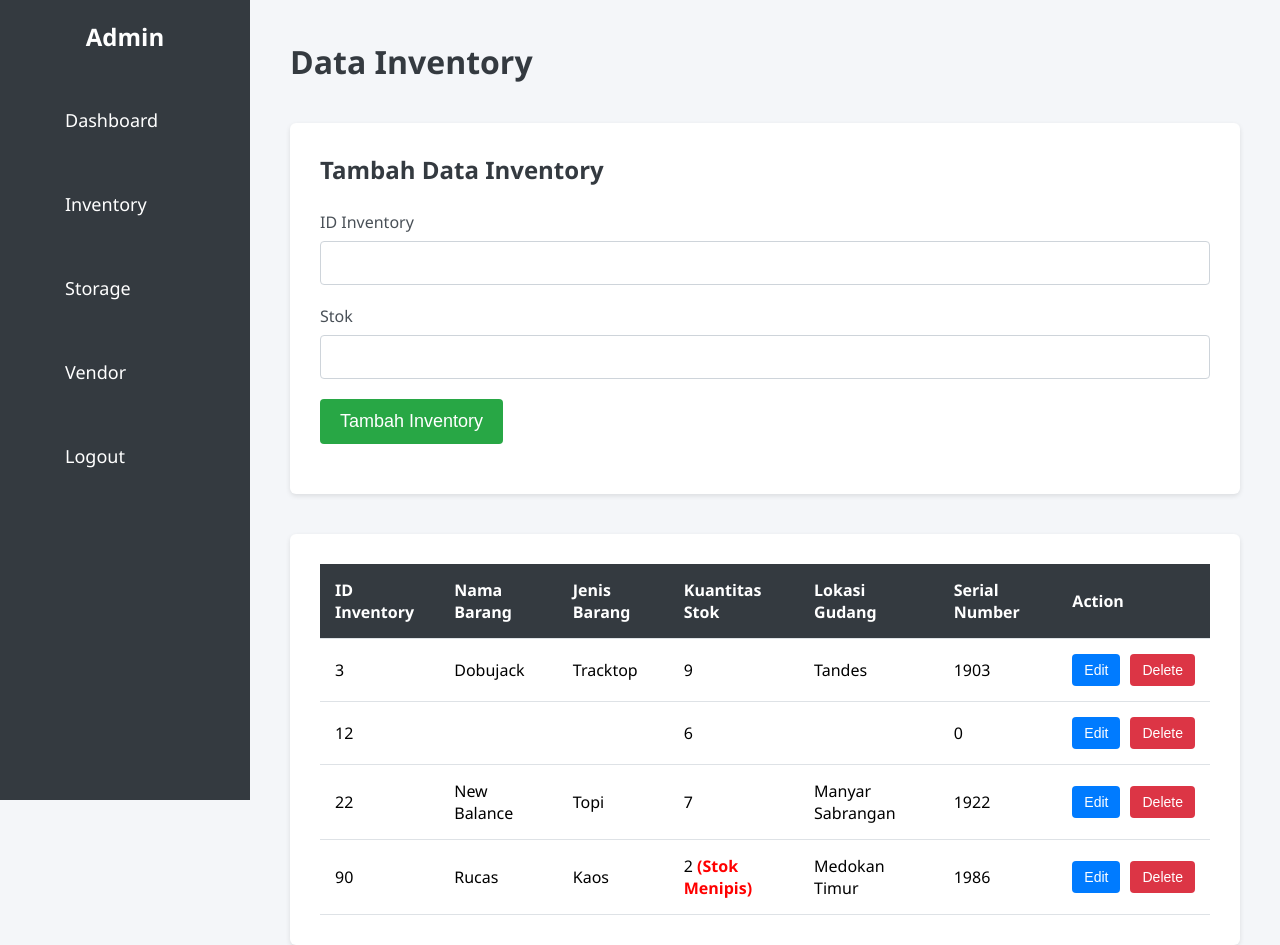
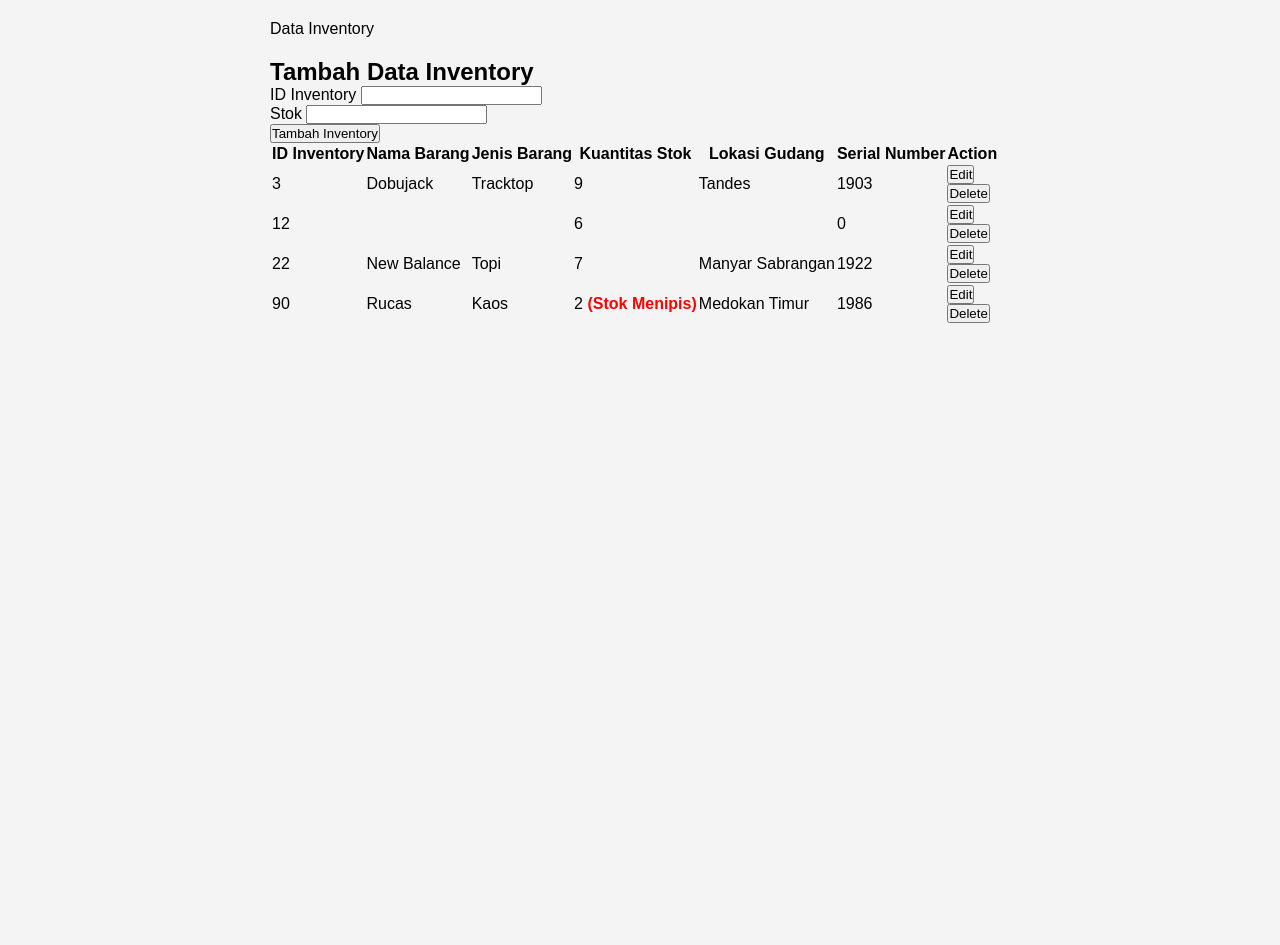
Before and after one commit to AndhikaPNloss/Tugas-LSP, a PHP site: page /inventory.php in a window 1280 px wide. After the commit the page ends 323 px from the top, so only its background shows below. Run offline with PHP 8.4, Linux system fonts and the light colour scheme; data comes from the database, SQL or seed files in the repository.

Commit message:
Add files via upload

```diff
--- a/inventory.php
+++ b/inventory.php
@@ -53,218 +53,6 @@ if ($_SERVER["REQUEST_METHOD"] == "POST") {
     <link rel="stylesheet" href="Dasboard.css"> <!-- Adjust according to your CSS file -->
     <style>
         /* Styles omitted for brevity */
-    </style>
-    <div class="sidebar">
-        <h2>Admin</h2>
-        <ul>
-            <li><a href="Dasboard.php"><i class="fas fa-tachometer-alt"></i> Dashboard</a></li>
-            <li><a href="inventory.php"><i class="fas fa-chalkboard-teacher"></i> Inventory</a></li>
-            <li><a href="storage.php"><i class="fas fa-building"></i> Storage</a></li>
-            <li><a href="vendor.php"><i class="fas fa-user-graduate"></i> Vendor</a></li>
-            <li><a href="logout.php"><i class="fas fa-user-graduate"></i> Logout</a></li>
-
-
-
-        </ul>
-    </div>
-    <style>
-        /* Global Styles */
-        body {
-            font-family: 'Segoe UI', Tahoma, Geneva, Verdana, sans-serif;
-            background-color: #f4f6f9;
-            margin: 0;
-            display: flex;
-            min-height: 100vh;
-        }
-
-        /* Sidebar Styles */
-        .sidebar {
-            width: 250px;
-            background-color: #343a40;
-            color: #fff;
-            position: fixed;
-            height: 100%;
-            overflow-y: auto;
-            padding-top: 20px;
-        }
-
-        .sidebar h2 {
-            text-align: center;
-            margin-bottom: 30px;
-            font-size: 24px;
-            font-weight: bold;
-        }
-
-        .sidebar ul {
-            list-style-type: none;
-            padding-left: 0;
-        }
-
-        .sidebar ul li {
-            padding: 15px 20px;
-        }
-
-        .sidebar ul li a {
-            color: #fff;
-            text-decoration: none;
-            display: flex;
-            align-items: center;
-            font-size: 18px;
-            transition: background 0.3s;
-        }
-
-        .sidebar ul li a:hover {
-            background-color: #495057;
-            border-radius: 4px;
-        }
-
-        .sidebar ul li a i {
-            margin-right: 15px;
-        }
-
-        /* Main Content Styles */
-        .main-content {
-            margin-left: 250px;
-            padding: 40px;
-            width: calc(100% - 250px);
-        }
-
-        .main-content header {
-            font-size: 32px;
-            font-weight: bold;
-            margin-bottom: 40px;
-            color: #343a40;
-        }
-
-        /* Message Styles */
-        .message {
-            padding: 15px;
-            background-color: #d4edda;
-            color: #155724;
-            border: 1px solid #c3e6cb;
-            border-radius: 4px;
-            margin-bottom: 20px;
-        }
-
-        /* Form Styles */
-        .form-container {
-            background-color: #fff;
-            padding: 30px;
-            border-radius: 6px;
-            box-shadow: 0 2px 5px rgba(0,0,0,0.1);
-            margin-bottom: 40px;
-        }
-
-        .form-container h2 {
-            margin-bottom: 25px;
-            color: #343a40;
-        }
-
-        .form-group {
-            margin-bottom: 20px;
-        }
-
-        .form-group label {
-            display: block;
-            margin-bottom: 8px;
-            color: #495057;
-            font-weight: 500;
-        }
-
-        .form-group input {
-            width: 100%;
-            padding: 12px 15px;
-            border: 1px solid #ced4da;
-            border-radius: 4px;
-            font-size: 16px;
-            color: #495057;
-            outline: none;
-            transition: border-color 0.3s;
-        }
-
-        .form-group input:focus {
-            border-color: #80bdff;
-        }
-
-        .form-group button {
-            padding: 12px 20px;
-            background-color: #28a745;
-            border: none;
-            color: #fff;
-            font-size: 18px;
-            border-radius: 4px;
-            cursor: pointer;
-            transition: background 0.3s;
-        }
-
-        .form-group button:hover {
-            background-color: #218838;
-        }
-
-        /* Table Styles */
-        .table-container {
-            background-color: #fff;
-            padding: 30px;
-            border-radius: 6px;
-            box-shadow: 0 2px 5px rgba(0,0,0,0.1);
-        }
-
-        table {
-            width: 100%;
-            border-collapse: collapse;
-            margin-bottom: 0;
-        }
-
-        table thead {
-            background-color: #343a40;
-            color: #fff;
-        }
-
-        table th, table td {
-            padding: 15px;
-            text-align: left;
-            border-bottom: 1px solid #dee2e6;
-        }
-
-        table tr:hover {
-            background-color: #f1f1f1;
-        }
-
-        /* Action Buttons Styles */
-        .action-buttons {
-            display: flex;
-            gap: 10px;
-        }
-
-        .action-buttons form {
-            display: inline;
-        }
-
-        .action-buttons button {
-            padding: 8px 12px;
-            border: none;
-            border-radius: 4px;
-            color: #fff;
-            font-size: 14px;
-            cursor: pointer;
-            transition: background 0.3s;
-        }
-
-        .action-buttons .edit-button {
-            background-color: #007bff;
-        }
-
-        .action-buttons .edit-button:hover {
-            background-color: #0069d9;
-        }
-
-        .action-buttons .delete-button {
-            background-color: #dc3545;
-        }
-
-        .action-buttons .delete-button:hover {
-            background-color: #c82333;
-        }
     </style>
 </head>
 <body>
```
